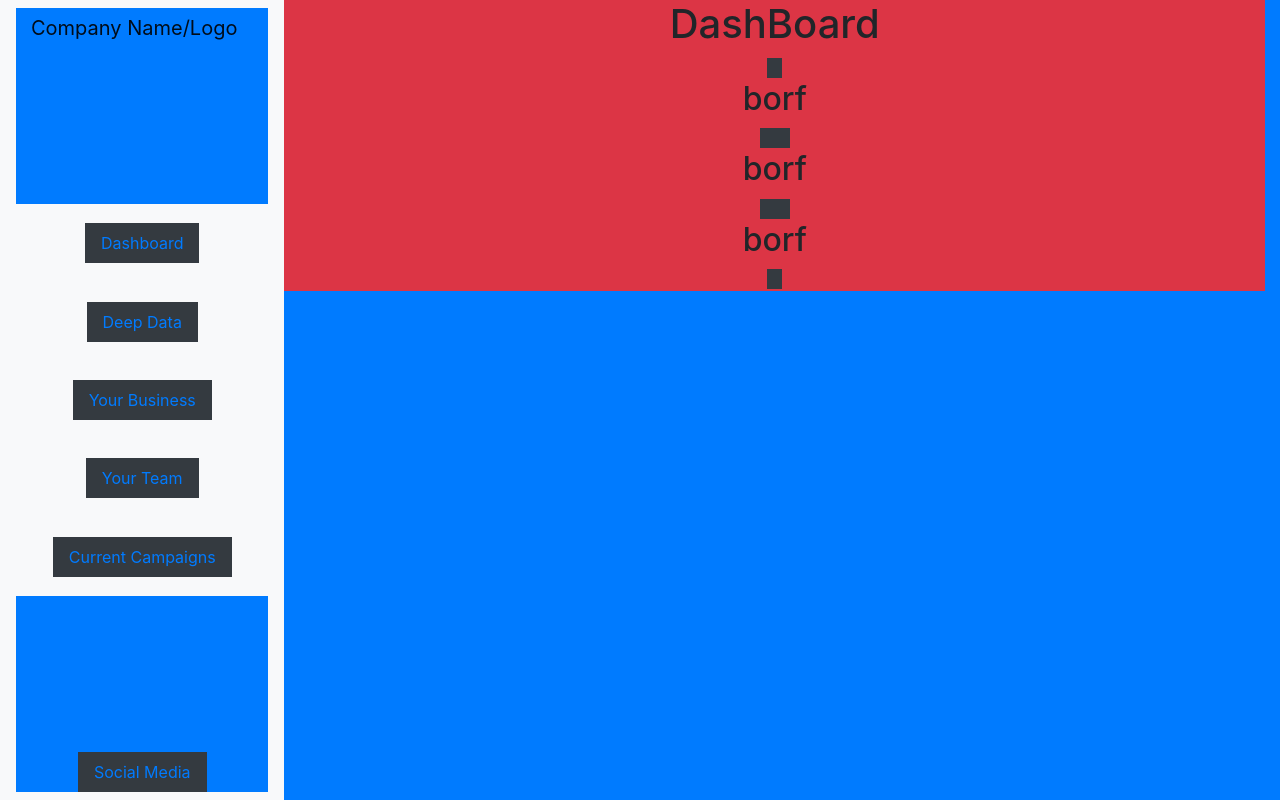
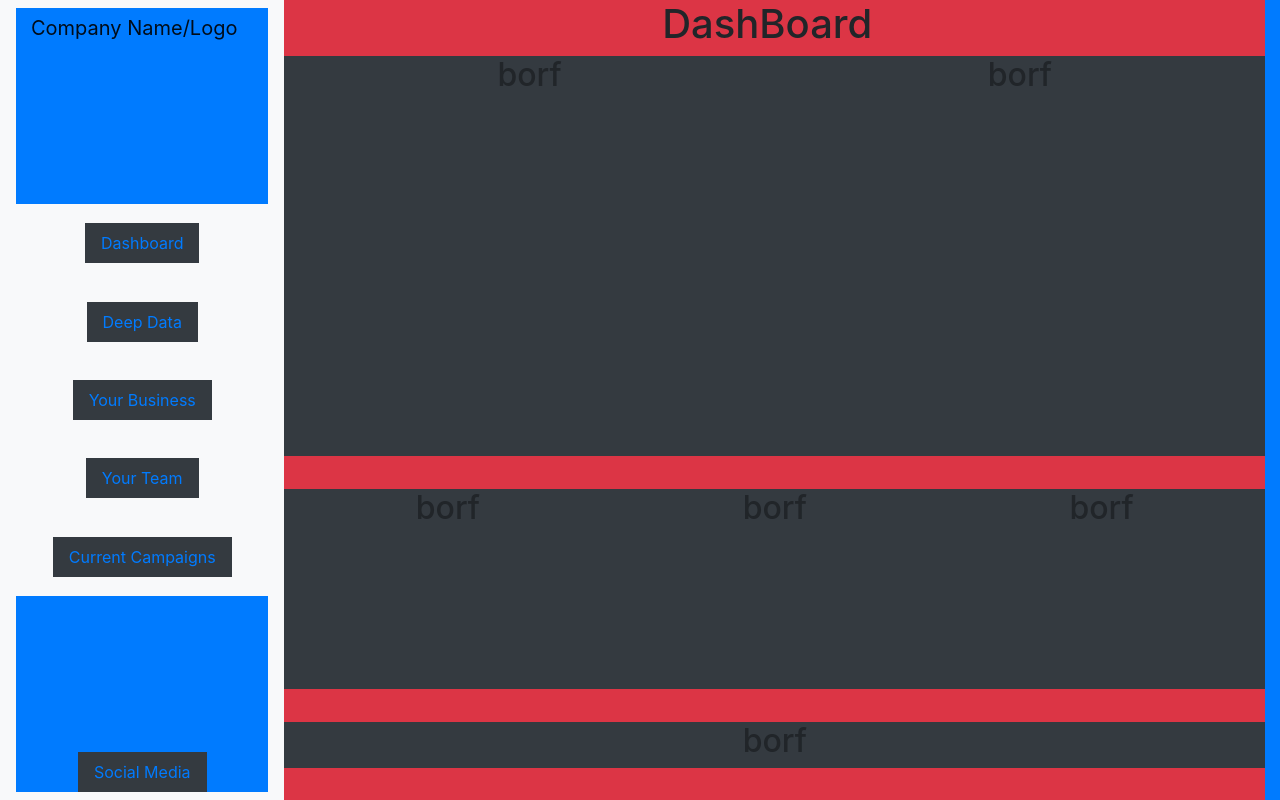
Before and after one commit to LuisERivas/secretProject, a React (Create React App) app in the folder mine-app/: page /Dashboard in a window 1280 px wide. Built offline with nearby package versions, Linux system fonts and the light colour scheme.

Commit message:
added layout for Dashboard

```diff
--- a/mine-app/src/components/Dashboard/index.css
+++ b/mine-app/src/components/Dashboard/index.css
@@ -0,0 +1,3 @@
+.heightTest {
+    height: 100% ;
+}
--- a/mine-app/src/components/Dashboard/index.js
+++ b/mine-app/src/components/Dashboard/index.js
@@ -1,14 +1,38 @@
 import React, { Component } from 'react'
 import DashboardChart from '../DashboardChart'
+import './index.css'
 
 class Dashboard extends Component {
   render () {
     return (
-      <div className='bg-danger'>
-        <h1> DashBoard </h1>
-        <DashboardChart className='col' />
-        <DashboardChart className='col' />
-        <DashboardChart className='col' />
+      <div className='bg-danger vh-100 '>
+        <h1 className='col'> DashBoard </h1>
+        <div className='row h-50'>
+          {/* Current campaigns (decending BarChart) */}
+          <DashboardChart className='' />
+          {/* Product percentage of sales breakdown (line chart) */}
+          <DashboardChart className='' />
+          {/* Current issues */}
+          {/* <DashboardChart className='' /> */}
+        </div>
+        <div className='row '>
+          <hr />
+        </div>
+        <div className='row h-25'>
+          {/* Latest reviews */}
+          <DashboardChart className='' />
+          {/* SEO rank (line chart showing growth) */}
+          <DashboardChart className='' />
+          {/* Budget Adjuster */}
+          <DashboardChart className='' />
+        </div>
+        <div className='row '>
+          <hr />
+        </div>
+        <div className=' row'>
+          {/* Social Media */}
+          <DashboardChart className='' />
+        </div>
       </div>
     )
   }
--- a/mine-app/src/components/DashboardChart/index.css
+++ b/mine-app/src/components/DashboardChart/index.css
@@ -0,0 +1,4 @@
+.heightAdjstment{
+    max-height: 20%;
+    height: 100;
+}
--- a/mine-app/src/components/DashboardChart/index.js
+++ b/mine-app/src/components/DashboardChart/index.js
@@ -4,7 +4,7 @@
 class DashboardChart extends Component {
   render () {
     return (
-      <container className='container bg-dark'>
+      <container className='bg-dark col h-100'>
         <h2>borf </h2>
       </container>
     )
--- a/mine-app/src/components/Workspace/index.css
+++ b/mine-app/src/components/Workspace/index.css
@@ -0,0 +1,3 @@
+.heightTest{
+    height: 100vh
+}
```
